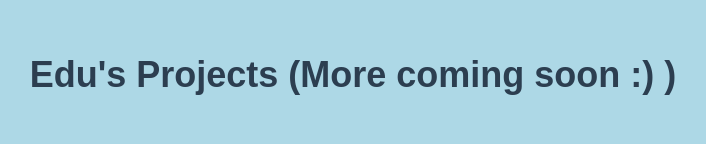
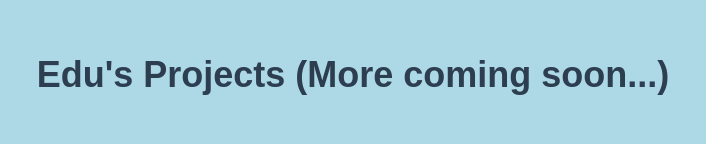
Before and after one commit to edumarquezm/Valencia-CS-Guide, a plain HTML site: page index.html in a window 1280 px wide. Shown: the part 190-334 px from the top of the page, without its empty margins (287-993 px from the left). Drawn offline with Linux system fonts and the light colour scheme; grey boxes are pictures that could not be loaded.

Commit message:
Update index.html

```diff
--- a/index.html
+++ b/index.html
@@ -80,7 +80,7 @@
 
     </style>
 
-    <h1>Edu's Projects (More coming soon :)  )</h1>
+    <h1>Edu's Projects (More coming soon...)</h1>
     <div class="button-container">
         <a href="MainGuidePage.html" class="button">
             <img src="https://valenciacollege.edu/images/about/sustainability/osceola.jpeg">
```
